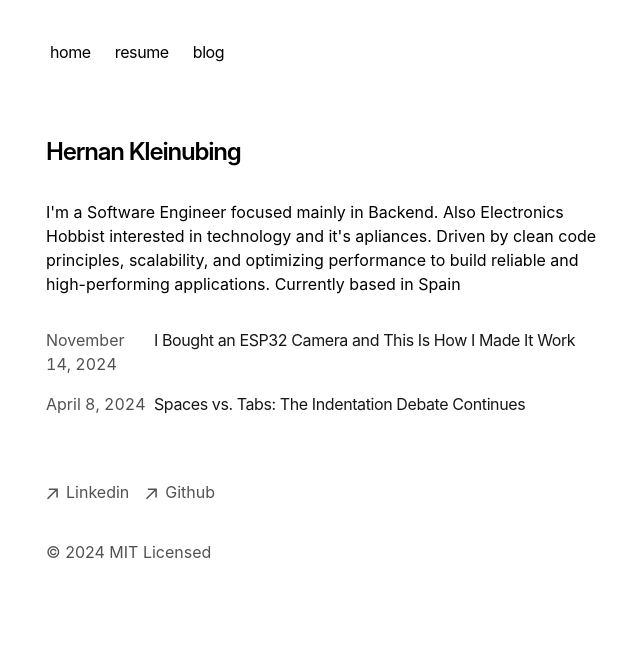
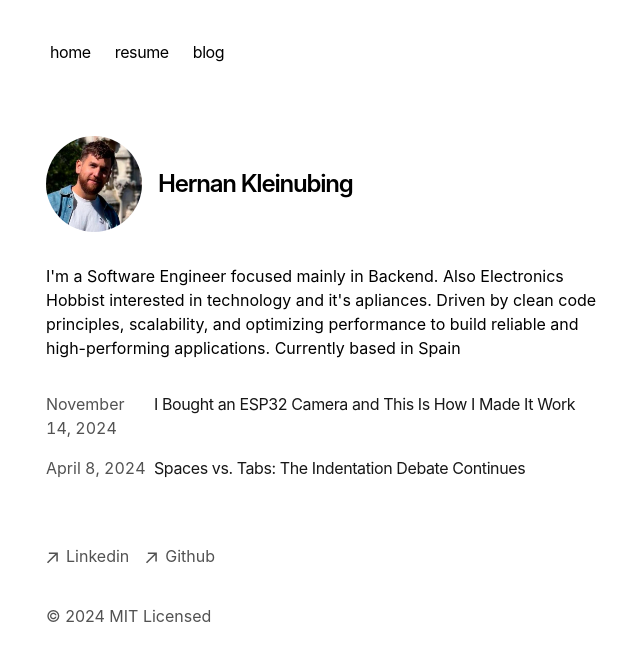
Before and after one commit to kleinher/kleinher.github.io, a Next.js app: page / in a window 1280 px wide. Shown: the top 660 px of the page, without its empty margins (306-946 px from the left). Built offline with nearby package versions, Linux system fonts and the light colour scheme.

Commit message:
Agregado de imagen

```diff
--- a/app/page.tsx
+++ b/app/page.tsx
@@ -1,11 +1,22 @@
 import { BlogPosts } from 'app/components/posts'
-
+import Image from 'next/image';
+import myImage from './cara.jpg';
 export default function Page() {
   return (
     <section>
-      <h1 className="mb-8 text-2xl font-semibold tracking-tighter">
-        Hernan Kleinubing
-      </h1>
+      <div className="flex items-center mb-8">
+        {/* Imagen redonda */}
+        <Image
+          src={myImage} // Puedes usar directamente el objeto importado
+          alt="Hernan Kleinubing"
+          width={96} // Ajusta según el tamaño deseado
+          height={96}
+          className="rounded-full mr-4" // Aplica clases para hacerlo redondo
+        />
+        <h1 className="text-2xl font-semibold tracking-tighter">
+          Hernan Kleinubing
+        </h1>
+      </div>
       <p className="mb-4">
         {`I'm a Software Engineer focused mainly in Backend. Also Electronics Hobbist
          interested in technology and it's apliances. Driven by clean code principles,
@@ -17,5 +28,5 @@ export default function Page() {
         <BlogPosts />
       </div>
     </section>
-  )
+  );
 }
--- a/app/resume/resume.mdx
+++ b/app/resume/resume.mdx
@@ -1,6 +1,5 @@
 # Hernán Kleinubing
 
-📞 +34 645 408 152
 📧 hernan.k97@gmail.com
 🌐 [GitHub](https://github.com/kleinher)
 
```
Also changed, not shown: app/cara.jpg (added).
